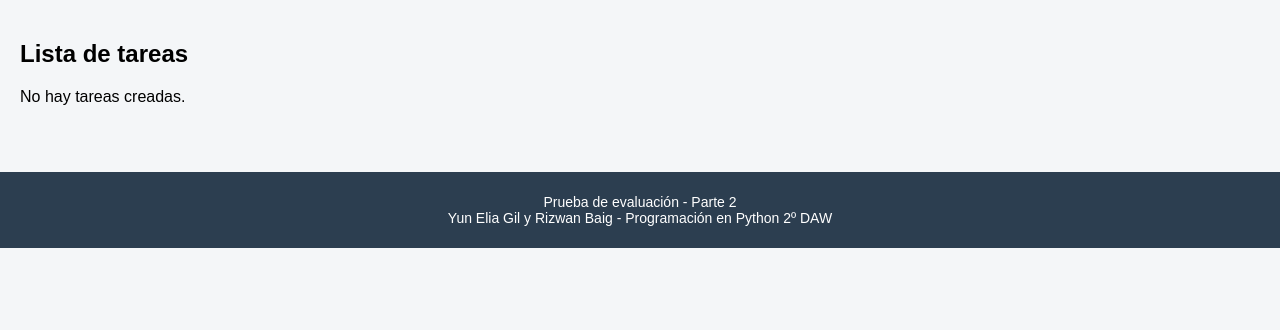
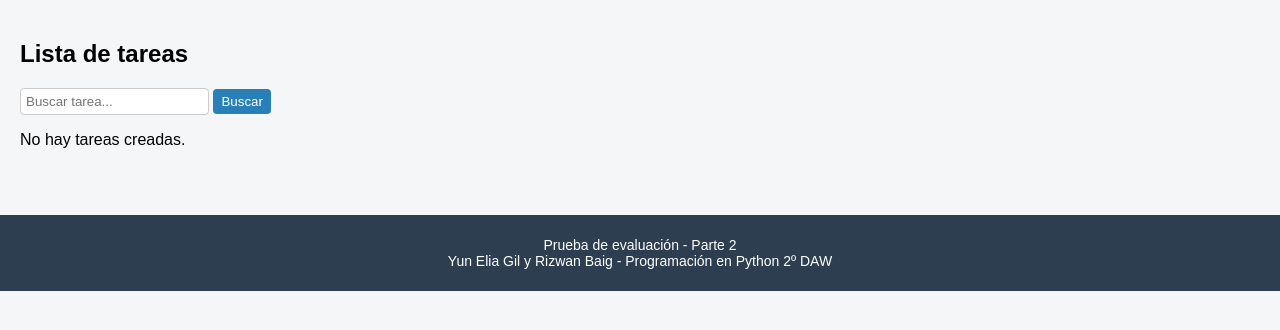
Before and after one commit to eliaGil02/PruebaEvaluacion2PEP, a Django app: page / in a window 1280 px wide. Shown: the part 148-478 px from the top of the page. Run offline with Django 5.2, Linux system fonts and the light colour scheme; data that the repository does not hold is empty.

Commit message:
Funcionalidad de busqueda por titulo mejorada con CSS

```diff
--- a/tareas/static/tareas/style.css
+++ b/tareas/static/tareas/style.css
@@ -68,3 +68,23 @@ footer {
 .tarea small {
     color: #666;
 }
+
+/* buscador de tareas */
+.busqueda {
+    margin-bottom: 15px;
+}
+
+.busqueda input {
+    padding: 5px;
+    border-radius: 4px;
+    border: 1px solid #ccc;
+}
+
+.busqueda button {
+    padding: 5px 8px;
+    background-color: #2980b9;
+    color: white;
+    border: none;
+    border-radius: 4px;
+    cursor: pointer;
+}
--- a/tareas/templates/tareas/lista_tareas.html
+++ b/tareas/templates/tareas/lista_tareas.html
@@ -3,6 +3,13 @@
 {% block contenido %}
 
 <h2>Lista de tareas</h2>
+
+<!-- form de búsqueda -->
+<form method="get" class="busqueda">
+    <input type="text" name="tareaBuscar" placeholder="Buscar tarea..." value="{{ request.GET.tareaBuscar }}">
+    <button type="submit">Buscar</button>
+</form>
+
 
 {% if tareas %}
 
```
